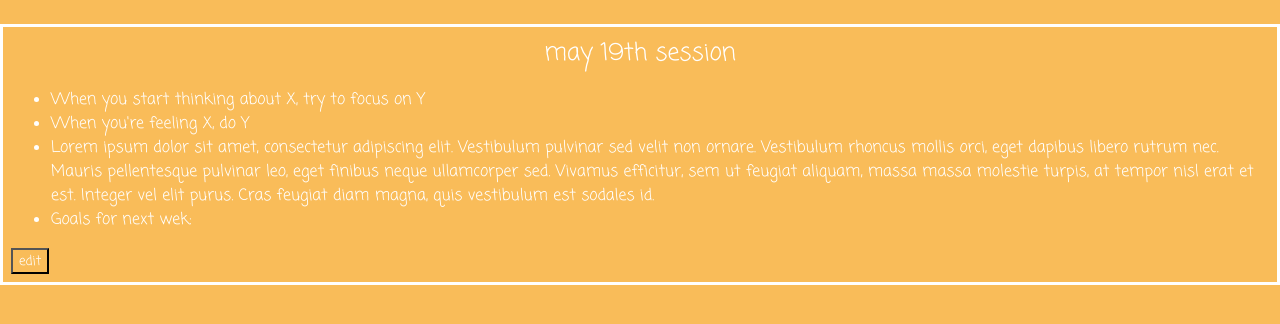
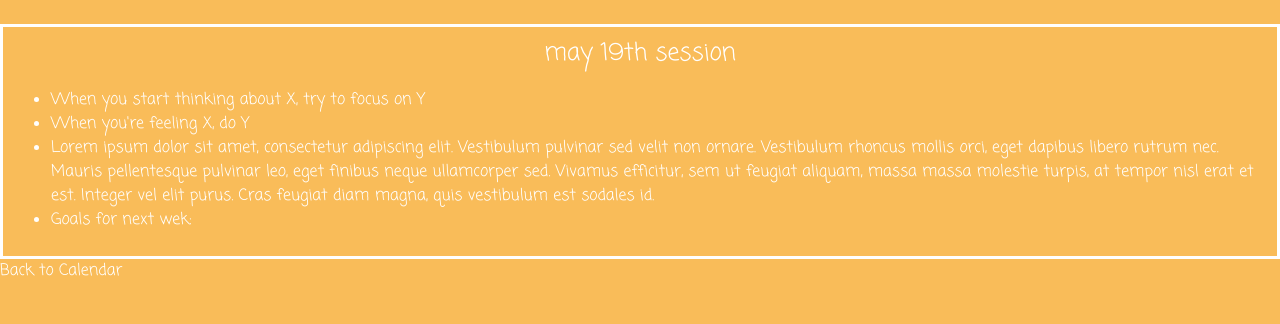
Before and after one commit to FAC10/annafreud-app, a plain HTML site: page therapynote.html in a window 1280 px wide. Drawn offline with Linux system fonts and the light colour scheme.

Commit message:
add back button linking pages together
relates to #14 #16

```diff
--- a/therapynote.html
+++ b/therapynote.html
@@ -22,11 +22,9 @@
   <li>Lorem ipsum dolor sit amet, consectetur adipiscing elit. Vestibulum pulvinar sed velit non ornare. Vestibulum rhoncus mollis orci, eget dapibus libero rutrum nec. Mauris pellentesque pulvinar leo, eget finibus neque ullamcorper sed. Vivamus efficitur, sem ut feugiat aliquam, massa massa molestie turpis, at tempor nisl erat et est. Integer vel elit purus. Cras feugiat diam magna, quis vestibulum est sodales id.</li>
   <li>Goals for next wek:</li>
 </ul>
-<div>
+</div>
 
-<form action="#">
-    <input type="submit" value="edit" />
-</form>
+<a href="./calendar.html" class="">Back to Calendar</a>
 
 </body>
 </html>
```
Also changed, not shown: calendar.html (+1 -1 lines), day.html (+1 -1 lines).
